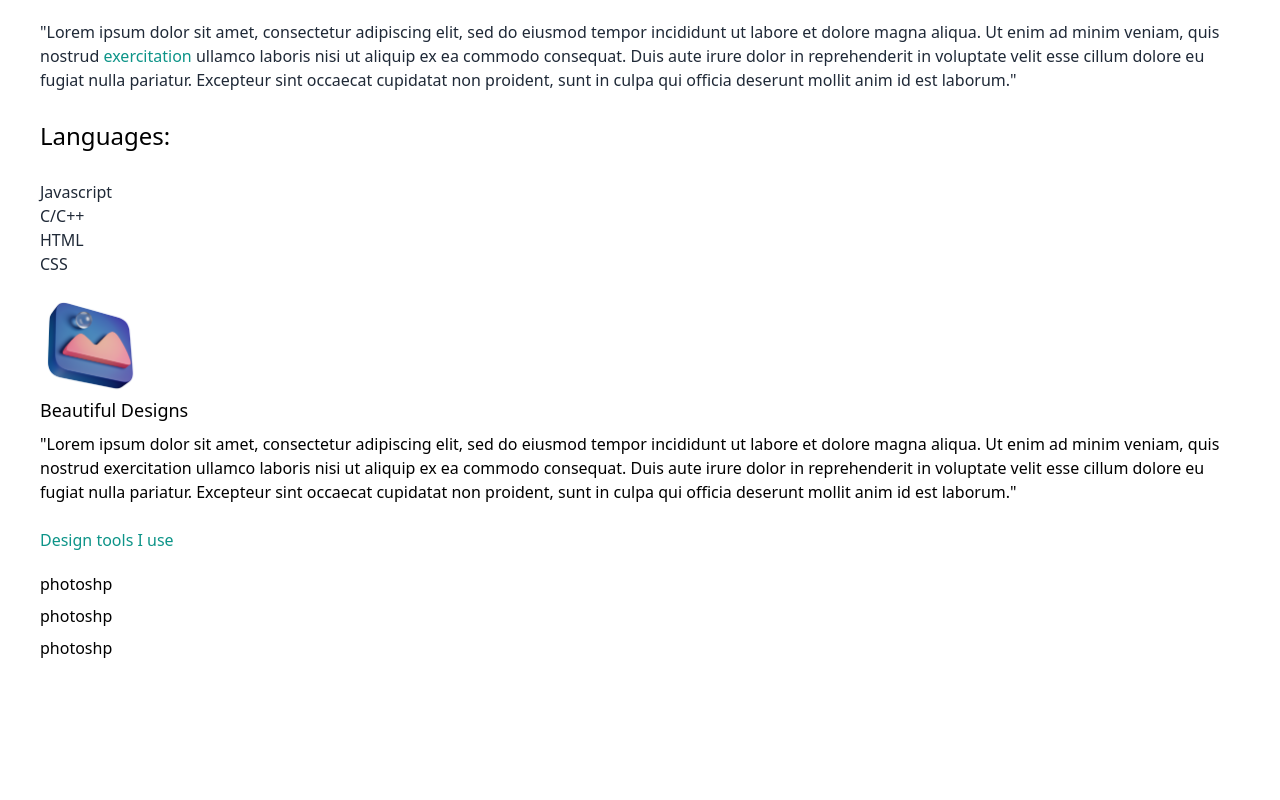
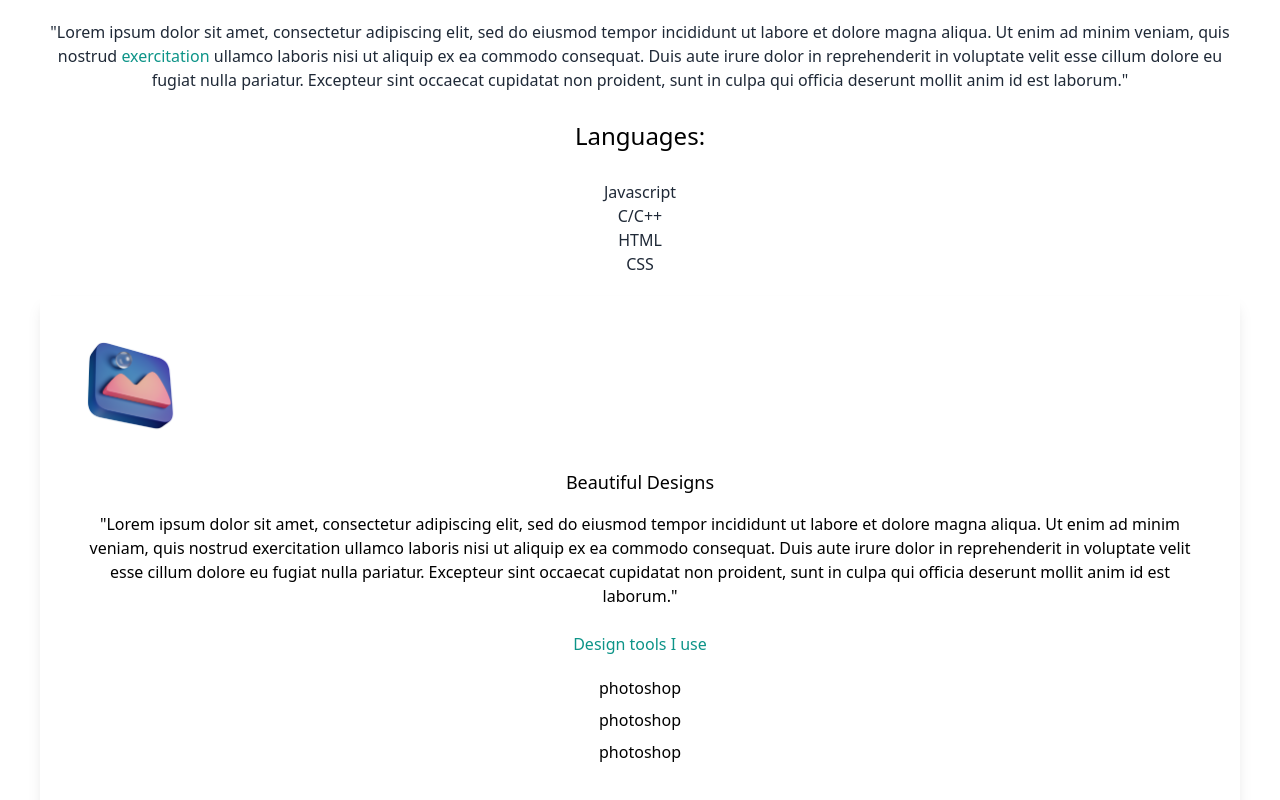
Before and after one commit to mcfoote/react-professional-portfolio, a Next.js app: page / in a window 1280 px wide. Shown: the part 932-1732 px from the top of the page. Before the commit the page ends 1596 px from the top, so only its background shows below. Built offline with nearby package versions, Linux system fonts and the light colour scheme.

Commit message:
work on skills section

```diff
--- a/pages/index.js
+++ b/pages/index.js
@@ -55,7 +55,7 @@ export default function Home() {
         </section>
 
         <section>
-          <div>
+          <div className="text-center">
             <h3 className="text-2xl py-2">Skills and Knowledges:</h3>
             <p className="text-md py-5 leading-6 text-gray-800">
               "Lorem ipsum dolor sit amet, consectetur adipiscing elit, sed do eiusmod tempor incididunt ut labore et dolore magna aliqua.
@@ -71,9 +71,9 @@ export default function Home() {
               <li>CSS</li>
             </ul>
           </div>
-          <div>
+          <div className="text-center shadow-lg p-10">
             <Image src={design} width={100} height={100}/>
-            <h3 className="text-lg">Beautiful Designs</h3>
+            <h3 className="text-lg font-medium pt-8 pb-2">Beautiful Designs</h3>
             <p className="py-2">
               "Lorem ipsum dolor sit amet, consectetur adipiscing elit, sed do eiusmod tempor incididunt ut labore et dolore magna aliqua.
               Ut enim ad minim veniam, quis nostrud exercitation ullamco laboris nisi ut aliquip ex ea commodo consequat.
@@ -81,9 +81,9 @@ export default function Home() {
               Excepteur sint occaecat cupidatat non proident, sunt in culpa qui officia deserunt mollit anim id est laborum."
             </p>
             <h4 className="py-4 text-teal-600">Design tools I use</h4>
-            <p className="text-fray-800 py-1">photoshp</p>
-            <p className="text-fray-800 py-1">photoshp</p>
-            <p className="text-fray-800 py-1">photoshp</p>
+            <p className="text-fray-800 py-1">photoshop</p>
+            <p className="text-fray-800 py-1">photoshop</p>
+            <p className="text-fray-800 py-1">photoshop</p>
           </div>
         </section>
 
```
